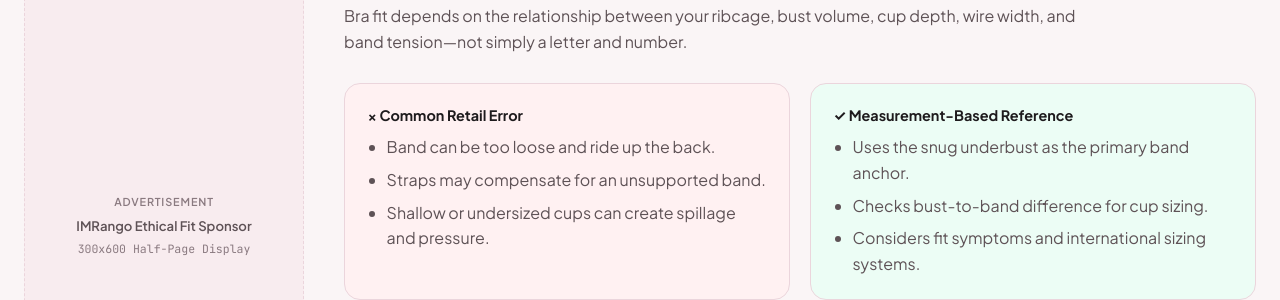
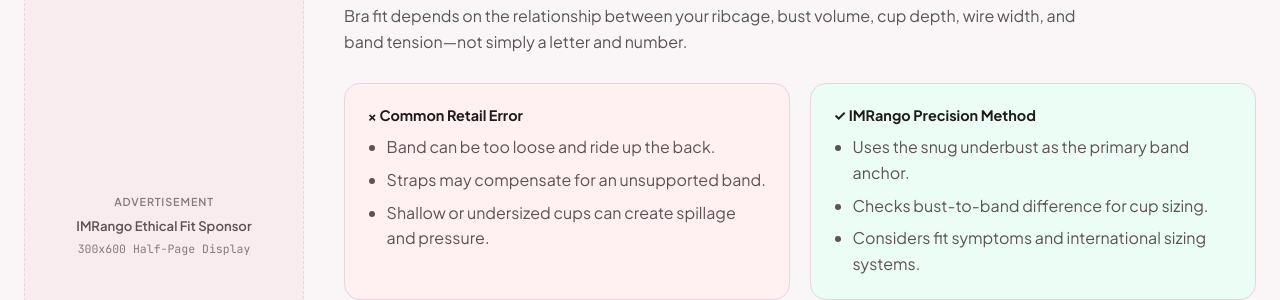
Before and after one commit to sharpedge74-cmyk/Bra-Size-Pro, a Jekyll site: the page built from index.html, in a window 1280 px wide and 900 px high, scrolled down 686 px. Shown: the part 154-454 px from the top of the window. Built offline with Jekyll 4.4.1, drawn with Linux system fonts in a browser that asks for light colours; some web fonts are replaced.

```diff
--- a/index.html
+++ b/index.html
@@ -67,7 +67,7 @@
       </ul>
     </div>
     <div class="comparison-card comparison-card-method">
-      <h3>✓ Measurement-Based Reference</h3>
+      <h3>✓ IMRango Precision Method</h3>
       <ul>
         <li>Uses the snug underbust as the primary band anchor.</li>
         <li>Checks bust-to-band difference for cup sizing.</li>
```
